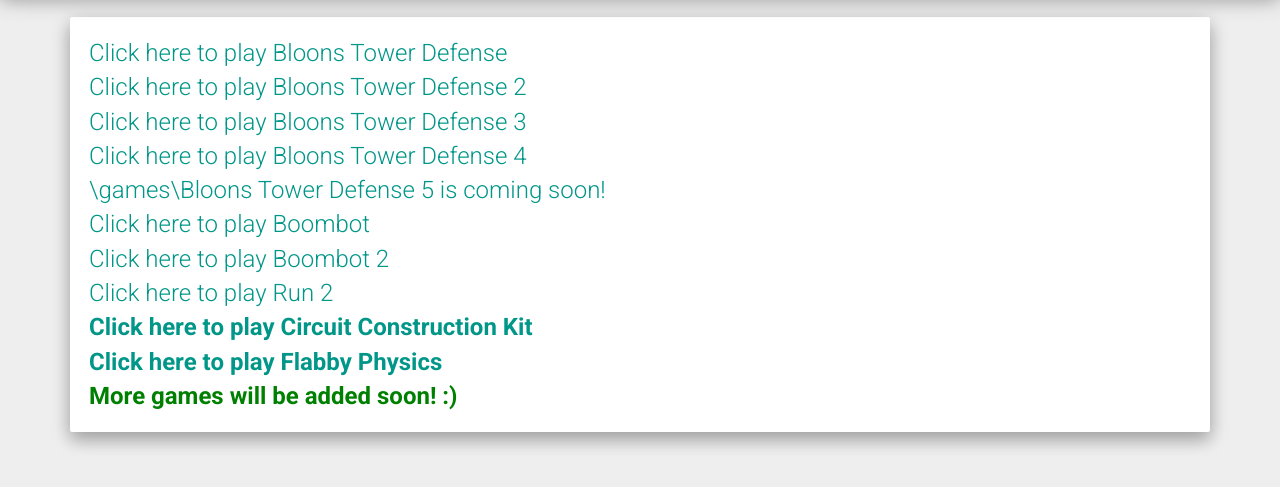
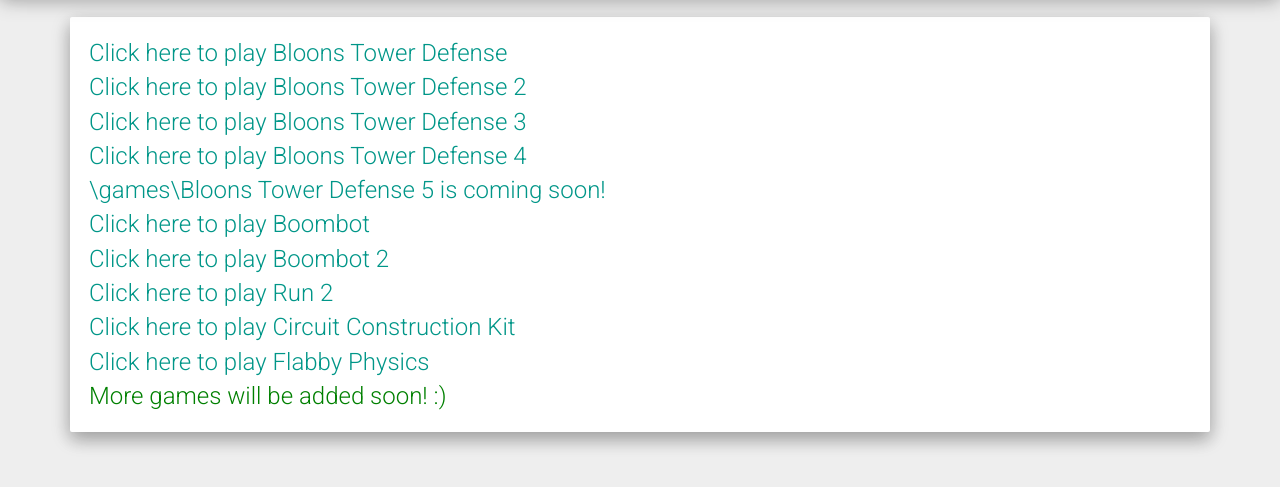
Before and after one commit to Arkagaen/mariobrostech.github.io, a plain HTML site: page games.html in a window 1280 px wide. Shown: the part 63-550 px from the top of the page. Drawn offline with Linux system fonts and the light colour scheme.

Commit message:
Update games.html

```diff
--- a/games.html
+++ b/games.html
@@ -58,9 +58,9 @@
 <br>
 <font size="5"><a href="\games\Run 2.html">Click here to play Run 2</a></font>
 <br>
-<font size="5"><a href="\games\Circuit Construction Kit.jar"<center><font size="5"><b>Click here to play Circuit Construction Kit</a></font>
+<font size="5"><a href="\games\Circuit Construction Kit.jar"<center><font size="5">Click here to play Circuit Construction Kit</a></font>
 <br>
-<font size="5"><a href="\gamesFlabby Physics.html">Click here to play Flabby Physics</a></font>
+<font size="5"><a href="\games\Flabby Physics.html">Click here to play Flabby Physics</a></font>
 <br>
 <font size="5" color="green">More games will be added soon! :)</a></font>
 						</div>
```
